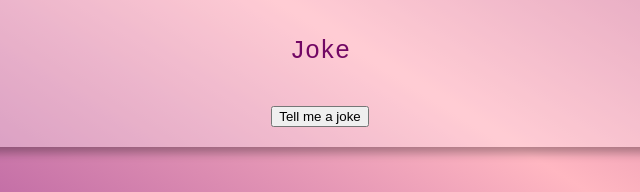
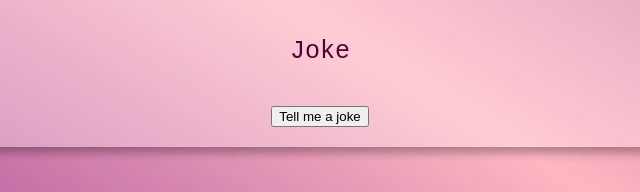
Before and after one commit to ratamahataV1/jokes-generator, a plain HTML site: page index.html in a window 1280 px wide. Shown: the part 376-568 px from the top of the page, 320-960 px from the left. Drawn offline with Linux system fonts and the light colour scheme.

Commit message:
adding joke(c) another color

```diff
--- a/style.css
+++ b/style.css
@@ -31,4 +31,5 @@ body {
     font-size: 25px;
     font-weight: 500px;
     margin: 40px;
+    color: rgb(80, 3, 50);
 }
```
